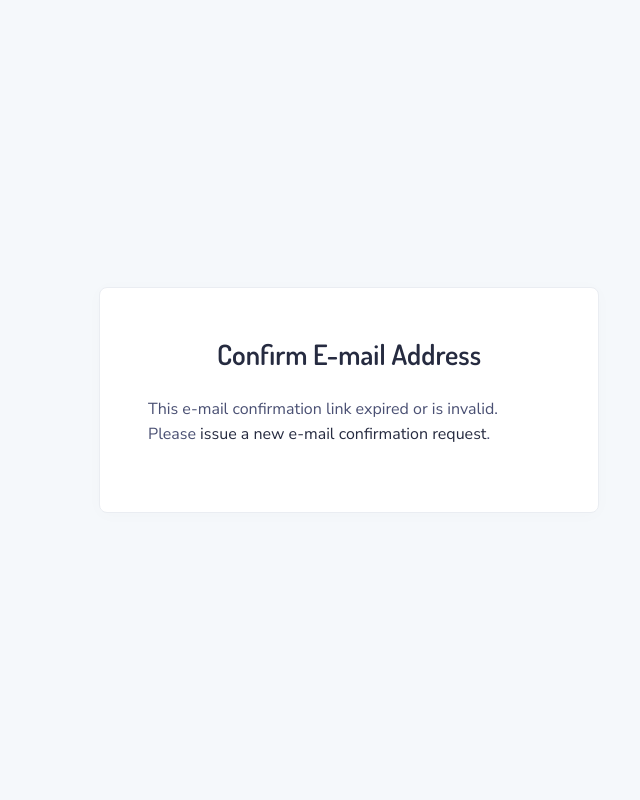
After one commit to poeticabdul/sknafrica, a Django app: template skn_professionals/templates/account/email_confirm.html in a window 1280 px wide. The commit adds this page. Shown: the whole page, without its empty margins (291-931 px from the left). Run offline with Django 3.2, Linux system fonts and the light colour scheme; the template is opened without the code that fills it, so the values that code supplies are empty; some libraries are stand-ins or nearby versions.

Commit message:
added email verification

```diff
--- a/requirements.txt
+++ b/requirements.txt
@@ -7,15 +7,21 @@ Django==3.1.1
 django-allauth==0.42.0
 django-countries==6.1.3
 django-heroku==0.3.1
+django-sendgrid-v5==0.9.0
+future==0.18.2
 gunicorn==20.0.4
 idna==2.10
 oauthlib==3.1.0
 Pillow==7.2.0
+pkg-resources==0.0.0
 psycopg2==2.8.5
+python-http-client==3.3.1
 python3-openid==3.2.0
 pytz==2020.1
 requests==2.24.0
 requests-oauthlib==1.3.0
+sendgrid==6.4.6
 sqlparse==0.3.1
+starkbank-ecdsa==1.1.0
 urllib3==1.25.10
 whitenoise==5.2.0
--- /dev/null
+++ b/skn_professionals/templates/account/email/email_confirmation_subject.txt
@@ -0,0 +1,4 @@
+{% load i18n %}
+{% autoescape off %}
+{% blocktrans %}Your registration at She Knows Network{% endblocktrans %}
+{% endautoescape %}
--- /dev/null
+++ b/skn_professionals/templates/account/email_confirm.html
@@ -0,0 +1,48 @@
+{% extends "account/base.html" %}
+{% load static %}
+{% load i18n %}
+{% load account %}
+
+{% block title %} Verify Account - She Knows Network{% endblock %}
+
+
+{% block content %}
+
+
+	<section class="vh-lg-100 d-flex align-items-center">
+            <div class="container">
+                <div class="row justify-content-center form-bg-image" data-background-lg="">
+                    <div class="col-12 d-flex align-items-center justify-content-center">
+                        <div class="signin-inner my-3 my-lg-0 bg-white shadow-soft border rounded border-light p-4 p-lg-5 w-100 fmxw-500">
+                            <div class="text-center text-md-center mb-4 mt-md-0">
+                                <h1 class="mb-0 h3">{% trans "Confirm E-mail Address" %}</h1>
+                            </div>
+
+                            {% if confirmation %}
+
+                            {% user_display confirmation.email_address.user as user_display %}
+
+                            <p>{% blocktrans with confirmation.email_address.email as email %}Please confirm that <a href="mailto:{{email}}">{{ email }}</a> is an e-mail address of yours.{% endblocktrans %}</p>
+
+                            <form method="post" action="{% url 'account_confirm_email' confirmation.key %}">
+                            {% csrf_token %}
+                                <button class="btn btn-sm btn-secondary" type="submit">{% trans 'Confirm' %}</button>
+
+                            </form>
+
+                            {% else %}
+
+                            {% url 'account_email' as email_url %}
+
+                            <p>{% blocktrans %}This e-mail confirmation link expired or is invalid. Please <a href="{{ email_url}}">issue a new e-mail confirmation request</a>.{% endblocktrans %}</p>
+
+                            {% endif %}
+
+                        </div>
+                    </div>
+                </div>
+            </div>
+        </section>
+
+
+{% endblock %}
--- a/skn_professionals/templates/account/login.html
+++ b/skn_professionals/templates/account/login.html
@@ -11,7 +11,7 @@
 
 	<section class="vh-lg-100 d-flex align-items-center">
             <div class="container">
-                <div class="row justify-content-center form-bg-image" data-background-lg="../../assets/img/illustrations/signin.svg">
+                <div class="row justify-content-center form-bg-image" data-background-lg="">
                     <div class="col-12 d-flex align-items-center justify-content-center">
                         <div class="signin-inner my-3 my-lg-0 bg-white shadow-soft border rounded border-light p-4 p-lg-5 w-100 fmxw-500">
                             <div class="text-center text-md-center mb-4 mt-md-0">
--- a/skn_professionals/templates/profile.html
+++ b/skn_professionals/templates/profile.html
@@ -147,7 +147,8 @@
                                         <div class="card border-light text-center p-0">
                                             <!-- <div class="profile-cover rounded-top" data-background="../assets/img/profile-cover.jpg"></div> -->
                                             <div class="card-body pb-5">
-                                                <img src="" class="user-avatar large-avatar rounded-circle mx-auto mt-n7 mb-4" alt="Neil Portrait">
+                                                <img src="{{profile.photo.url}}" class="user-avatar large-avatar rounded-circle mx-auto mb-4" alt="{{profile.first_name}} photo">
+                                                <!-- <img src="{{profile.photo.url}}" style='height: 20%; width: 150px; object-fit: contain' > -->
                                                 <h4 class="h3">{{profile.first_name}} {{profile.last_name}}</h4>
                                                 <h5 class="font-weight-normal">{{profile.job_title}}</h5>
                                                 <p class="text-gray mb-4">{{profile.phone_number}}</p>
```
Also changed, not shown: sheknowsnetwork/settings.py (+12 -1 lines), skn_professionals/templates/account/email/email_confirmation_message.txt (added, +13 -0 lines), skn_professionals/templates/account/verification_sent.html (added, +30 -0 lines), skn_professionals/templates/add_profile.html (+16 -1 lines).
